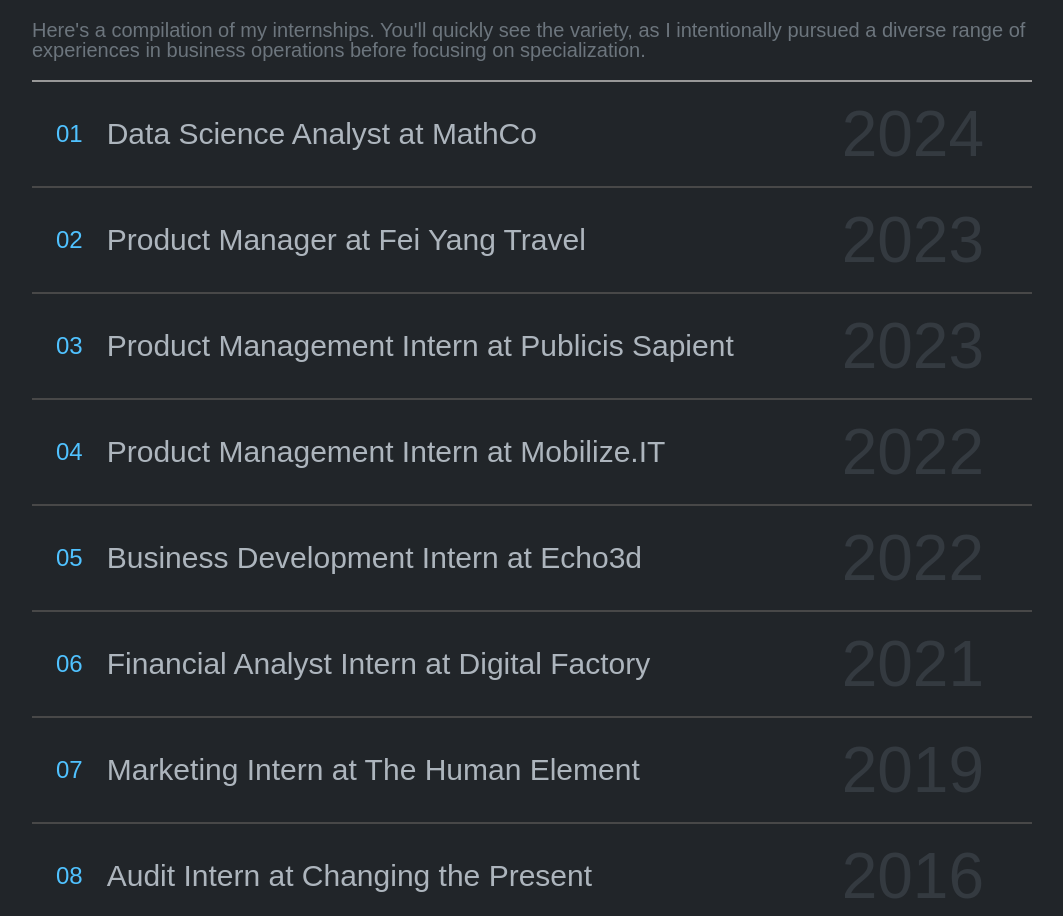
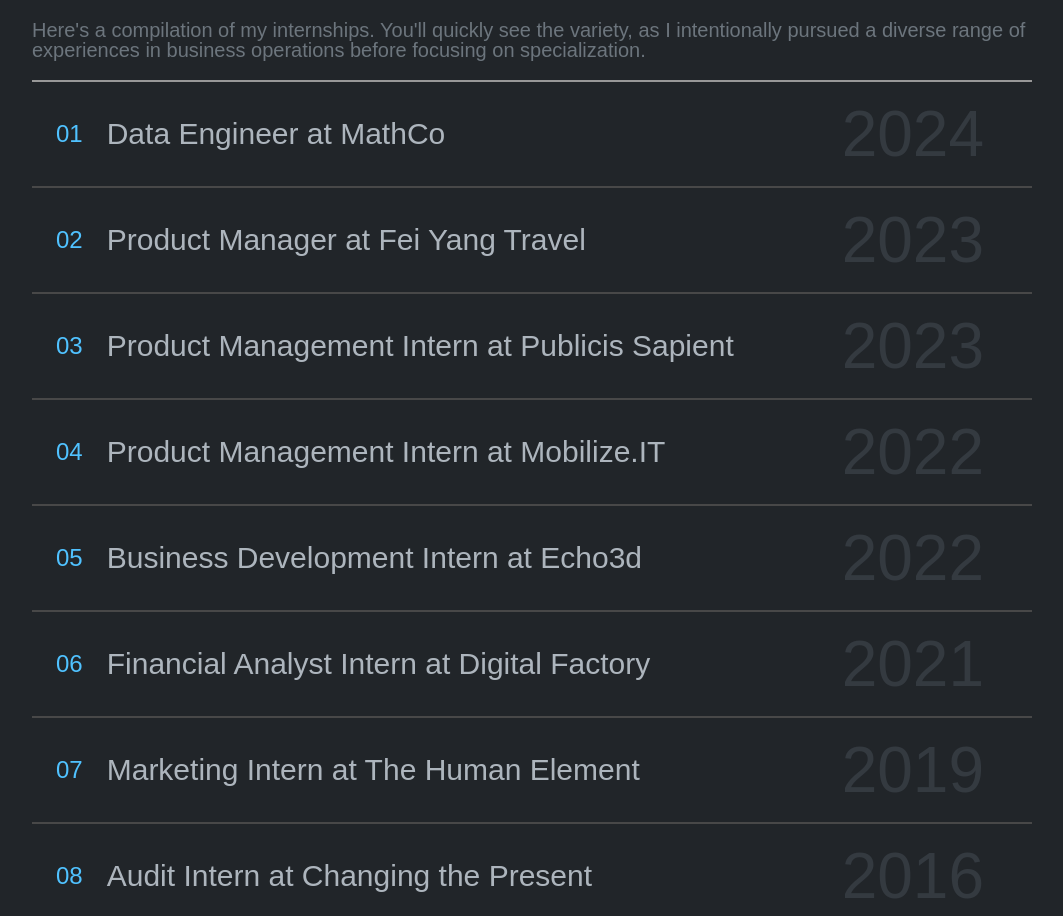
Before and after one commit to brandonchin00/Brandon-Chin, a React (Create React App) app: page / in a window 1280 px wide. Shown: the part 1841-2757 px from the top of the page, without its empty margins (108-1171 px from the left). Built offline with nearby package versions, Linux system fonts and the light colour scheme; a web font is replaced by a local one.

Commit message:
updating information

```diff
--- a/src/adjustment/content.js
+++ b/src/adjustment/content.js
@@ -3,15 +3,15 @@
 const animated = {
     first: "PRODUCT MANAGER",
     second: "FULL-STACK DEVELOPER",
-    third: "DATA SCIENCE ANALYST",
+    third: "DATA ENGINEER",
     fourth: "UI/UX DESIGNER",
     fifth: "RUNNER 👟",
 };
 
 const content = [
     {
-        title: "Data Science Analyst at MathCo",
-        text: "Currently undergoing training in data engineering with SQL and Python, with a focus on applying data science consulting principles.",
+        title: "Data Engineer at MathCo",
+        text: "Currently optimizing data pipelines, ensuring data quality, addressing ad-hoc client inquiries, and maintaining proactive stakeholder communication",
         date: "2024",
         month: "June – Present",
         company: "MathCo",
```
